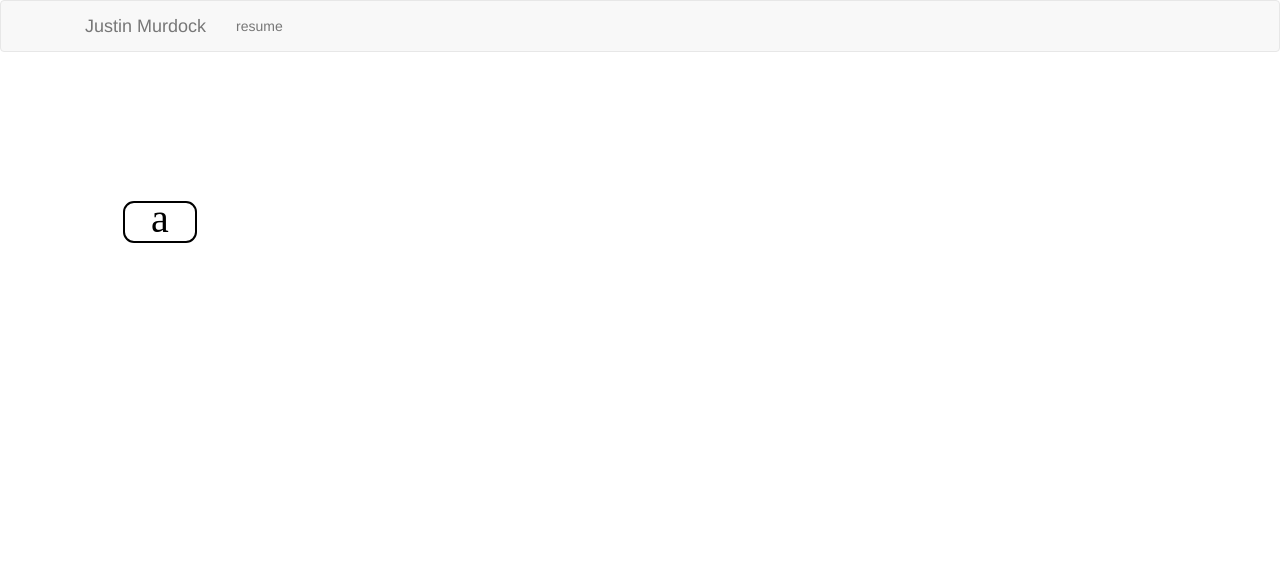
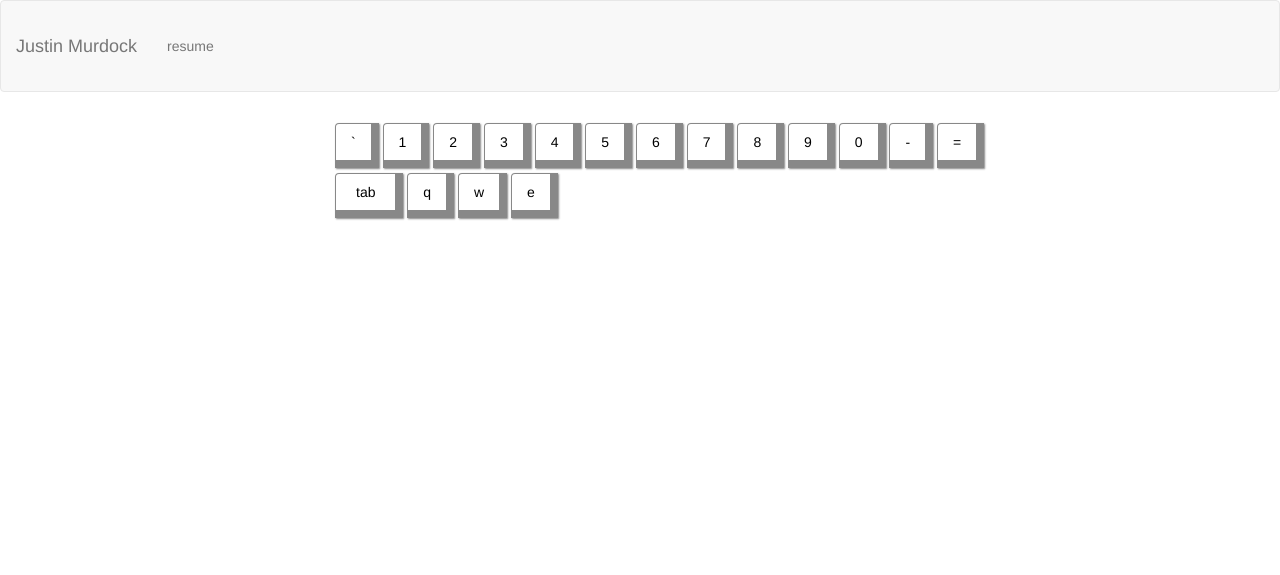
Before and after one commit to juliusakula/type-fast, a website: page index.html in a window 1280 px wide. Drawn offline with nearby package versions, Linux system fonts and the light colour scheme; some packages are replaced by stand-ins of ours; a script that the page names is missing.

Commit message:
made angularrific

```diff
--- a/app.js
+++ b/app.js
@@ -1,42 +1,149 @@
-var text = "a";
-var fontsize = 30;
-
-// Get Canvas2DContext
-var canvas = document.querySelector('#keyboard');
-var ctx = canvas.getContext("2d");
-
-// Text attributes
-ctx.font = fontsize + 'pt Calibri Bold';
-ctx.textAlign = 'center';
-ctx.strokeStyle = 'black';
-ctx.lineWidth = 2;
-ctx.fillStyle = 'black';
-
-
-CanvasRenderingContext2D.prototype.roundRect = function (x, y, w, h, r) {
-  if (w < 2 * r) r = w / 2;
-  if (h < 2 * r) r = h / 2;
-  x = x - (fontsize * 1.2);
-  y = y - fontsize;
-  this.beginPath();
-  this.moveTo(x+r, y);
-  this.arcTo(x+w, y,   x+w, y+h, r);
-  this.arcTo(x+w, y+h, x,   y+h, r);
-  this.arcTo(x,   y+h, x,   y,   r);
-  this.arcTo(x,   y,   x+w, y,   r);
-  this.closePath();
-  return this;
-}
-var position1 = { x: 160, y: 160};
-var smallKey = {x: (2.4 * fontsize), y: (4 * fontsize / 3)};
-// draw "a"
-ctx.fillText(text, position1.x, position1.y );
-
-// put key shape around it
-ctx.roundRect(position1.x, position1.x, smallKey.x, smallKey.y, 10).stroke(); //or .fill() for a filled rect
-
-
-document.addEventListener('keyup', function (e) {
-    console.log(e.which);
-
-});
+angular.module('Keyboard',[])
+.controller('CtrlOne', function($scope){
+    //$scope.row1 = ['`','1','2','3','4','5','6','7','8','9','0','-','=']
+    // get keycodes fast - http://keycodes.atjayjo.com/
+    $scope.firstRow = [
+        {
+            key: '`',
+            code: 192,
+            classes: 'single'
+        },
+        {
+            key: '1',
+            code: 49,
+            classes: 'single'
+        },
+        {
+            key: '2',
+            code: 50,
+            classes: 'single'
+        },
+        {
+            key: '3',
+            code: 51,
+            classes: 'single'
+        },
+        {
+            key: '4',
+            code: 52,
+            classes: 'single'
+        },
+        {
+            key: '5',
+            code: 53,
+            classes: 'single'
+        },
+        {
+            key: '6',
+            code: 54,
+            classes: 'single'
+        },
+        {
+            key: '7',
+            code: 55,
+            classes: 'single'
+        },
+        {
+            key: '8',
+            code: 56,
+            classes: 'single'
+        },
+        {
+            key: '9',
+            code: 57,
+            classes: 'single'
+        },
+        {
+            key: '0',
+            code: 48,
+            classes: 'single'
+        },
+        {
+            key: '-',
+            code: 189,
+            classes: 'single'
+        },
+        {
+            key: '=',
+            code: 187,
+            classes: 'single'
+        }
+    ];
+    $scope.secondRow = [{
+            key: 'tab',
+            code: 9,
+            classes: 'tab'
+        },{
+            key: 'q',
+            code: 81,
+            classes: 'single'
+        },{
+            key: 'w',
+            code: 87,
+            classes: 'single'
+        },{
+            key: 'e',
+            code: 69,
+            classes: 'single'
+        }
+    ];
+    $scope.rows = [$scope.firstRow, $scope.secondRow];
+})
+.directive('keyboard', ['$document', '$timeout', function($document, $timeout) {
+    return {
+        restrict: 'E',
+        template: '<div ng-repeat="row in rows" class="col-md-offset-3 col-md-8 keyboard-row">    <div ng-repeat="item in row">        <key alphanum="item.key" code="item.code" class="key {{item.classes}} text-center" id="{{item.key}}"></key>    </div></div>',
+        link: function (scope, element, attrs) {
+            console.log('hello from keyboard');
+            $timeout(function () {
+                //DOM has finished rendering
+                console.log(element.contents());
+                for(var i = 1, len = element.contents().length; i < len; i += 2){
+                    var rowOfKeys = element.contents()[i].children;
+                    //console.log(i);
+                    console.log(rowOfKeys);
+                    for(key in rowOfKeys){
+                        if(rowOfKeys[key].childNodes){
+                            console.log(rowOfKeys[key].childNodes[1].attributes);
+                            console.log(rowOfKeys[key].childNodes[1].attributes.id.nodeValue);
+                            console.log(rowOfKeys[key].childNodes[1].attributes.class.nodeValue);
+                        }
+                    }
+                    //console.log(rowOfKeys[0].childNodes[1]);
+                    //console.log(rowOfKeys[0].childNodes[1].attributes);
+                    //console.log(rowOfKeys[0].childNodes[1].attributes.id.nodeValue);
+                }
+            });
+        }
+        //templateUrl: 'keyboard.tpl.html' // need apache i think
+    }
+}])
+.directive('key', ['$document', function($document) {
+    return {
+        restrict: 'E',
+        scope: {
+            alphanum: '=alphanum',
+            size: '=size',
+            code: '=code',
+        },
+        controller: function($scope){
+        },
+        template: '{{alphanum}}',
+        link: function (scope, element, attrs) {
+            $document.bind("keydown", function (event) {
+                if(event.which !== 116 && event.which !== 123){ // 116 = 'f5' (refresh) 123 = 'f12' open dev console
+                    event.preventDefault();
+                }
+                if(event.which == scope.code){
+                    element.toggleClass('active');
+                }
+            });
+            $document.bind("keyup", function (event) {
+                event.preventDefault();
+                if(event.which == scope.code){
+                    element.toggleClass('active');
+                }
+            });
+        }
+    }
+}]);
--- a/index.html
+++ b/index.html
@@ -1,17 +1,21 @@
 <!DOCTYPE html>
 <html>
 <head>
-    <title>MemeMaker-Simple</title>
+    <title>Learn to Type</title>
     <meta name="viewport" content="width=device-width, initial-scale=1.0, maximum-scale=1.0">
     <meta name="mobile-web-app-capable" content="yes">
     <meta name="apple-mobile-web-app-capable" content="yes">
+
+    <link rel="stylesheet" type="text/css" href="node_modules/bootstrap/dist/css/bootstrap.min.css" />
+    <!-- <link rel="stylesheet" type="text/css" href="node_modules/alertify/themes/alertify.core.css" />
+    <link rel="stylesheet" type="text/css" href="node_modules/alertify/themes/alertify.bootstrap.css" />
+    <script src="node_modules/alertify/src/alertify.js"></script> -->
+    <script src="node_modules/angular-builds/angular.min.js"></script>
+
     <link rel="stylesheet" type="text/css" href="style.css" />
-    <link rel="stylesheet" type="text/css" href="node_modules/bootstrap/dist/css/bootstrap.min.css" />
-    <link rel="stylesheet" type="text/css" href="node_modules/alertify/themes/alertify.core.css" />
-    <link rel="stylesheet" type="text/css" href="node_modules/alertify/themes/alertify.bootstrap.css" />
-    <script src="node_modules/alertify/src/alertify.js"></script>
+    <script src="app.js"></script>
 </head>
-<body>
+<body ng-app="Keyboard">
     <header class="navbar navbar-default navbar-top">
         <div class="navbar-inner">
             <div class="container">
@@ -26,7 +30,8 @@
             </div>
         </div>
     </header>
-    <canvas id="keyboard" width="500" height="500"></canvas>
-    <script src="app.js"></script>
+    <div ng-controller="CtrlOne" class="row">
+        <keyboard></keyboard>
+    </div>
 </body>
 </html>
--- a/package.json
+++ b/package.json
@@ -4,6 +4,7 @@
   "version": "0.0.1",
   "devDependencies": {
     "alertify": "^0.3.0",
+    "angular-builds": "https://github.com/DanTup/angular-builds/tarball/1.2.14",
     "bootstrap": "^3.3.2"
   }
 }
--- a/style.css
+++ b/style.css
@@ -1,23 +1,31 @@
-#image-container {
-    display: flex;
+key {
+    padding: 10px 5px;
+    border-top: 1px solid #888888;
+    border-right: 8px solid #888888;
+    border-bottom: 8px solid #888888;
+    border-left: 1px solid #888888;
+    border-radius: 4px 0 0 0;
+    box-shadow: 1px 1px 2px #888888;
+    color: black;
+    display: inline;
 }
-/* http://stackoverflow.com/questions/11235206/twitter-bootstrap-form-file-element-upload-button */
-.btn-file {
-    position: relative;
-    overflow: hidden;
+
+.single {
+    padding: 10px 15px;
 }
-.btn-file input[type=file] {
-    position: absolute;
-    top: 0;
-    right: 0;
-    min-width: 100%;
-    min-height: 100%;
-    font-size: 100px;
-    text-align: right;
-    filter: alpha(opacity=0);
-    opacity: 0;
-    outline: none;
-    background: white;
-    cursor: inherit;
-    display: block;
+
+div {
+    display: inline;
 }
+
+.active {
+    background-color: #dddddd;
+}
+
+.tab {
+    padding-left: 20px;
+    padding-right: 20px;
+}
+.keyboard-row {
+    margin-bottom: 30px;
+}
```
Lines whose indentation alone changed are shown as unchanged.
